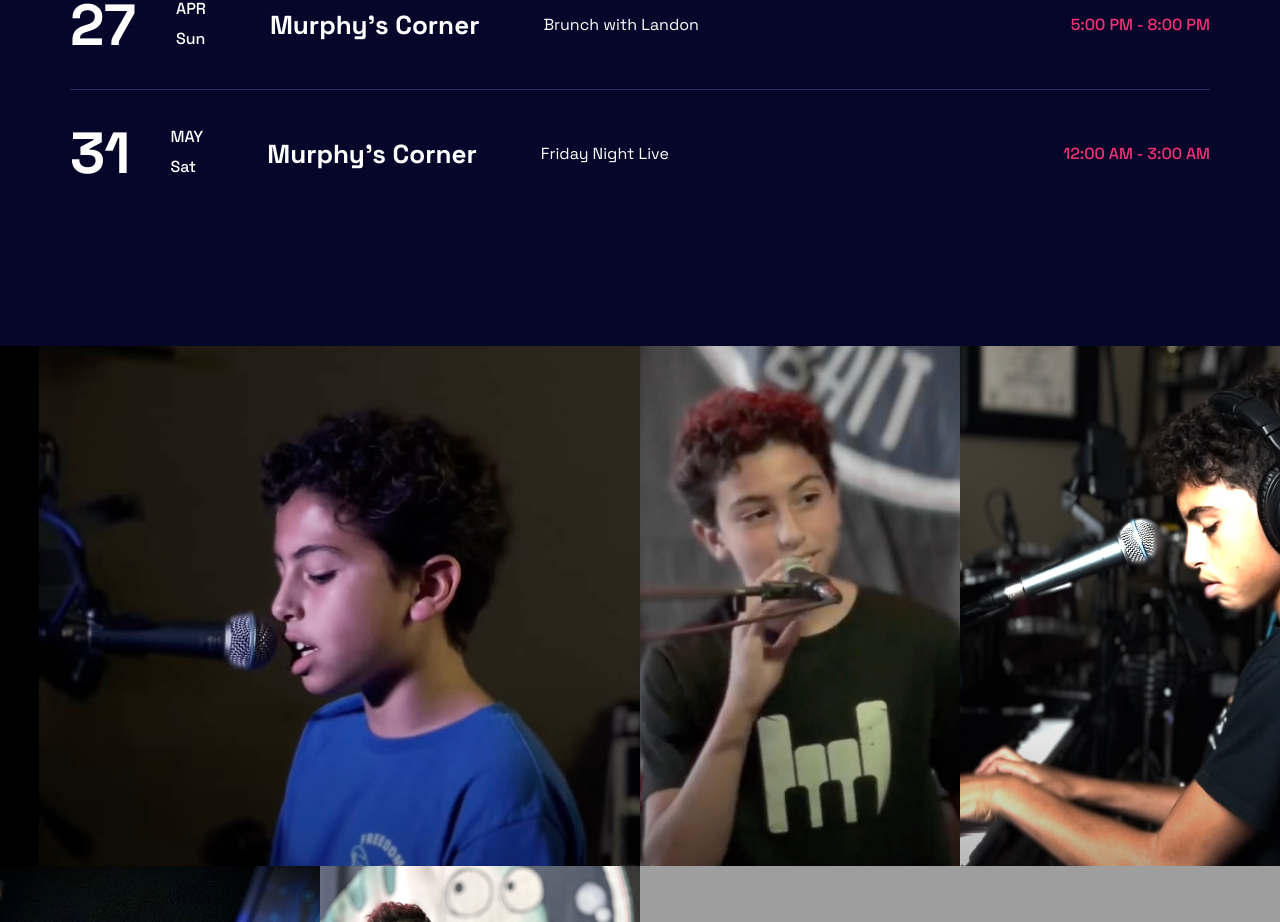
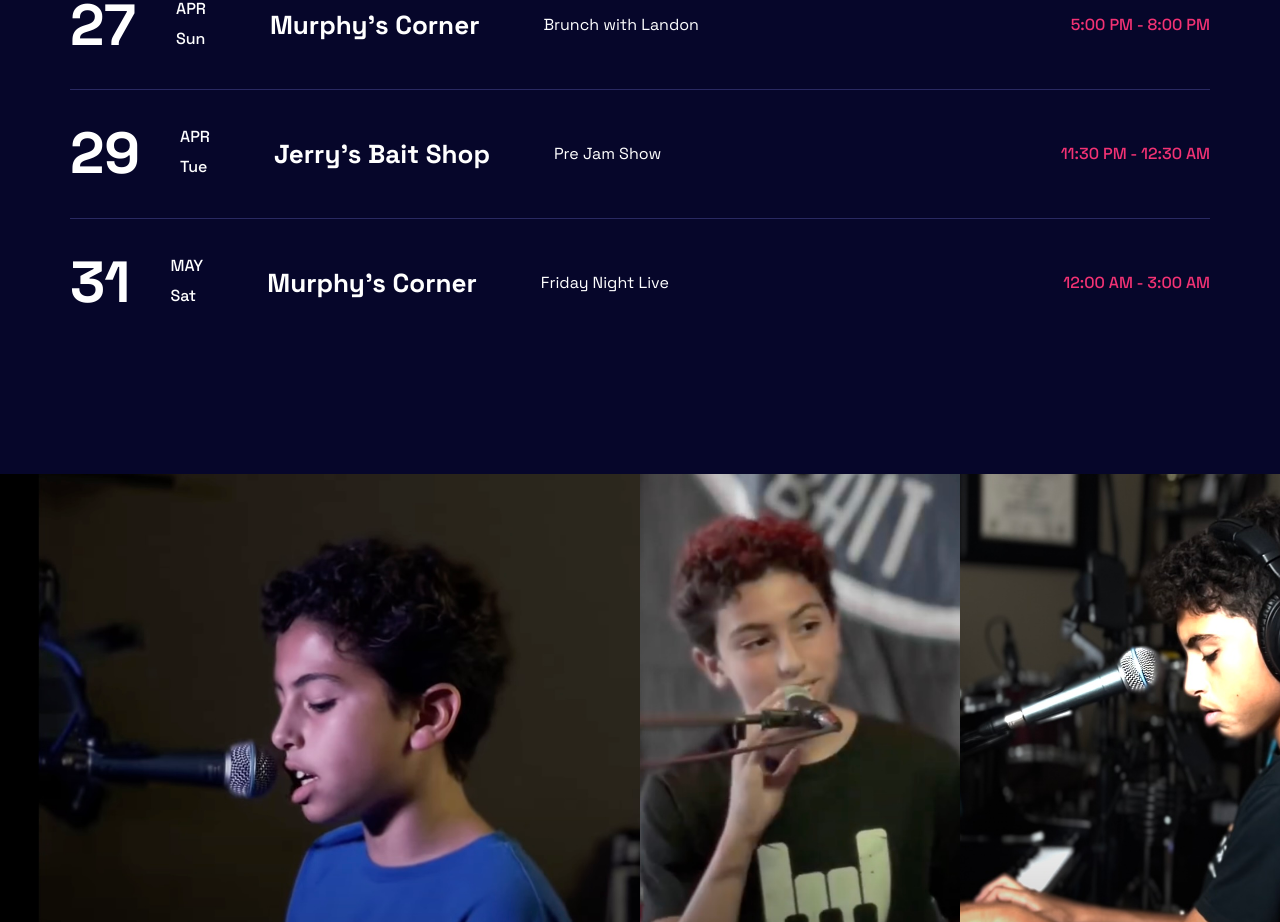
Before and after one commit to dreadrocksean/landon, a Next.js app: page / in a window 1280 px wide. Shown: the part 2756-3678 px from the top of the page. Built offline with nearby package versions, Linux system fonts and the light colour scheme; grey boxes are pictures that could not be loaded.

Commit message:
add date to cal

```diff
--- a/data/data.js
+++ b/data/data.js
@@ -121,6 +121,15 @@ export const shows = [
     status: "free",
     date: "2025-04-27T12:00:00-05:00",
     duration: 3,
+  },
+  {
+    id: 3,
+    venue: "Jerry's Bait Shop",
+    title: "Pre Jam Show",
+    image: "/img/landon/9.jpg",
+    status: "free",
+    date: "2025-04-29T18:30:00-05:00",
+    duration: 1,
   },
   {
     id: 8,
```
